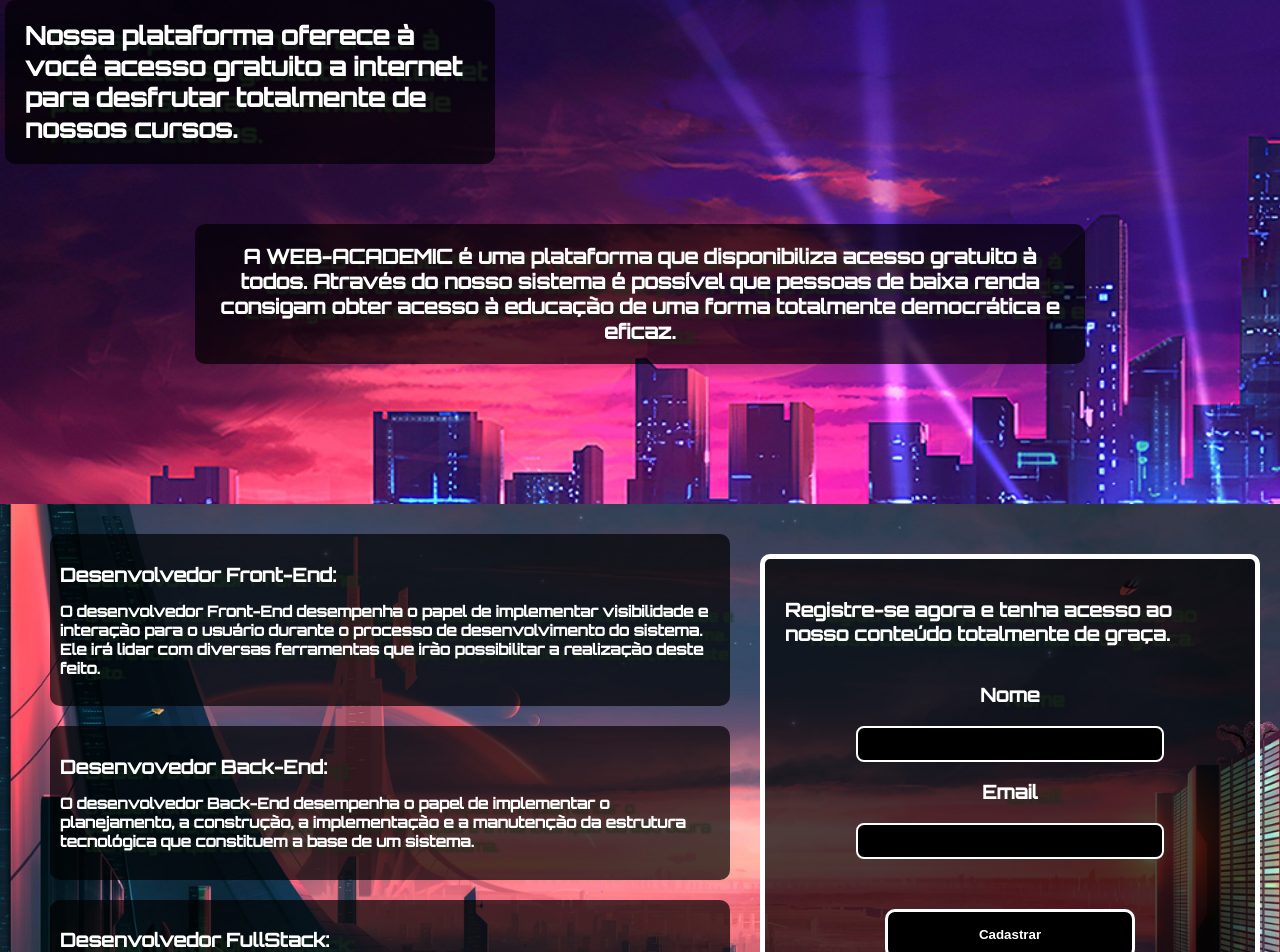
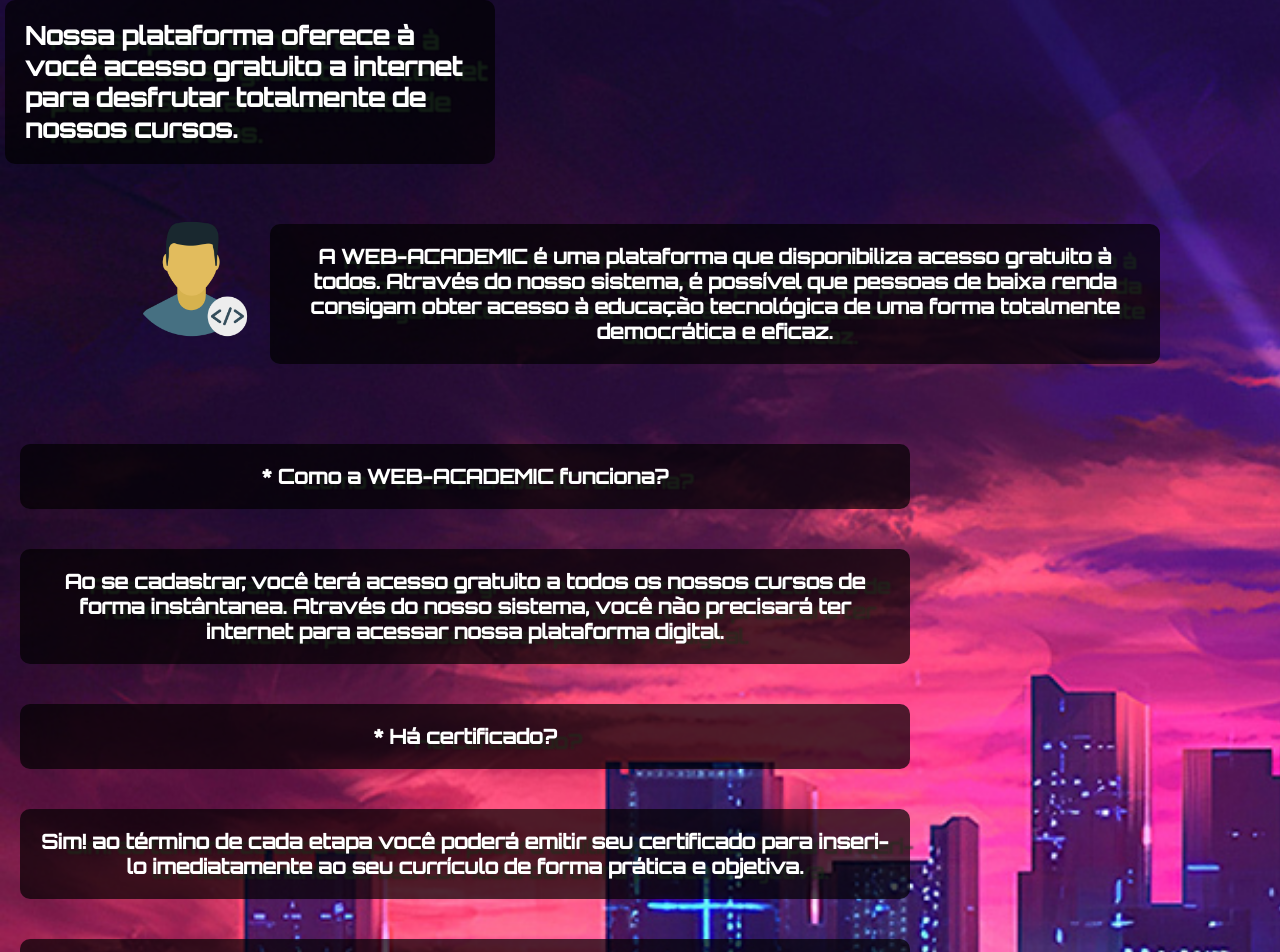
Before and after one commit to LuiFeAn/Web-Academic, a React (Create React App) app: page / in a window 1280 px wide. Shown: the part 151-1103 px from the top of the page. Built offline with nearby package versions, Linux system fonts and the light colour scheme.

Commit message:
Atualizando

```diff
--- a/src/pages/leading/index.tsx
+++ b/src/pages/leading/index.tsx
@@ -2,6 +2,8 @@
 import {useState } from 'react';
 import { Header } from '../../components/header';
 import Footer from '../../components/footer';
+
+import Dev from '../../imgs/developer.png'
 
 const LeadingPage = ()=>{
 
@@ -18,14 +20,36 @@
            <Header/>
            <S.MainSection onScroll={handleOpacity}>
                 <S.Container>
+                    <S.ContainerImg src = {Dev}/>
                     <S.ContainerText>
-                        A WEB-ACADEMIC é uma plataforma que disponibiliza acesso gratuito à todos. Através do nosso sistema é possível que pessoas de baixa renda consigam obter acesso à educação de uma forma totalmente democrática e eficaz.
+                        A WEB-ACADEMIC é uma plataforma que disponibiliza acesso gratuito à todos. Através do nosso sistema, é possível que pessoas de baixa renda consigam obter acesso à educação tecnológica de uma forma totalmente democrática e eficaz.
                     </S.ContainerText>
                 </S.Container>
-
+                <S.MoreContainer>
+                    <S.ContainerText>
+                        * Como a WEB-ACADEMIC funciona?
+                    </S.ContainerText>
+                    <S.ContainerText>
+                        Ao se cadastrar, você terá acesso gratuito a todos os nossos cursos de forma instântanea. Através do nosso sistema, você não precisará ter internet para acessar nossa plataforma digital.
+                    </S.ContainerText>
+                    <S.ContainerText>
+                        * Há certificado?
+                    </S.ContainerText>
+                    <S.ContainerText>
+                        Sim! ao término de cada etapa você poderá emitir seu certificado para inseri-lo imediatamente ao seu currículo de forma prática e objetiva.
+                    </S.ContainerText>
+                    <S.ContainerText>
+                        * Tudo isso de graça?
+                    </S.ContainerText>
+                    <S.ContainerText>
+                        Sim! o nosso objetivo aqui é tornar o acesso a educação  prioridade. Como enfatizamos acima, você não precisará pagar absolutamente nada. Dada a situação atual do nosso país, visamos tornar o conhecimento uma constante na vida de todos.
+                    </S.ContainerText>
+                </S.MoreContainer>
                 <S.DualContainer>
                 <S.CoursesContainer>
-
+                    <S.CoursesText>
+                        Nossos cursos:
+                    </S.CoursesText>
                     <S.CoursesFrontContainer pos = {opacity}>
                         <S.CoursesTopic>
                             Desenvolvedor Front-End:
--- a/src/pages/leading/style.ts
+++ b/src/pages/leading/style.ts
@@ -14,6 +14,7 @@
 
     @media(max-width:780px){
         overflow-y: scroll;
+        overflow-x: hidden;
         height: 600px;
     }
 `;
@@ -32,12 +33,24 @@
     padding: 20px;
     border-radius: 10px;
     font-weight: bold;
+
+    @media(max-width: 780px){
+        inline-size: auto;
+    }
 `;
 export const ContainerImg = styled.img`
-    width: 600px;
-    height: 500px;
+    width: 150px;
+    height:150px;
 `;
+export const MoreContainer = styled.div`
+    display: flex;
+    flex-direction: column;
+    justify-content: center;
+    padding: 20px;
+`;
+export const MoreText = styled.p`
 
+`;
 export const DualContainer = styled.section`
     display: flex;
     justify-content: center;
@@ -107,13 +120,14 @@
     border: 5px solid white;
     background-size: cover;
     align-items: center;
+    text-align: center;
     border-radius: 10px;
 `;
 export const RegisterText = styled.h1`
     inline-size: 450px;
 
     @media(max-width:780px){
-        inline-size: 250px;
+        inline-size: 350px;
     }
 `;
 export const RegisterInput = styled.input`
```
Also changed, not shown: src/imgs/developer.png (added).
